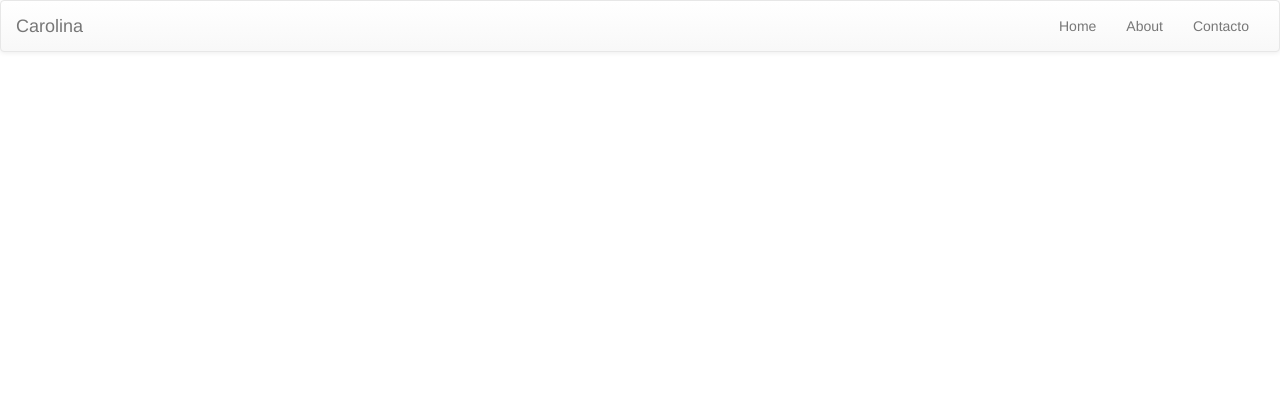
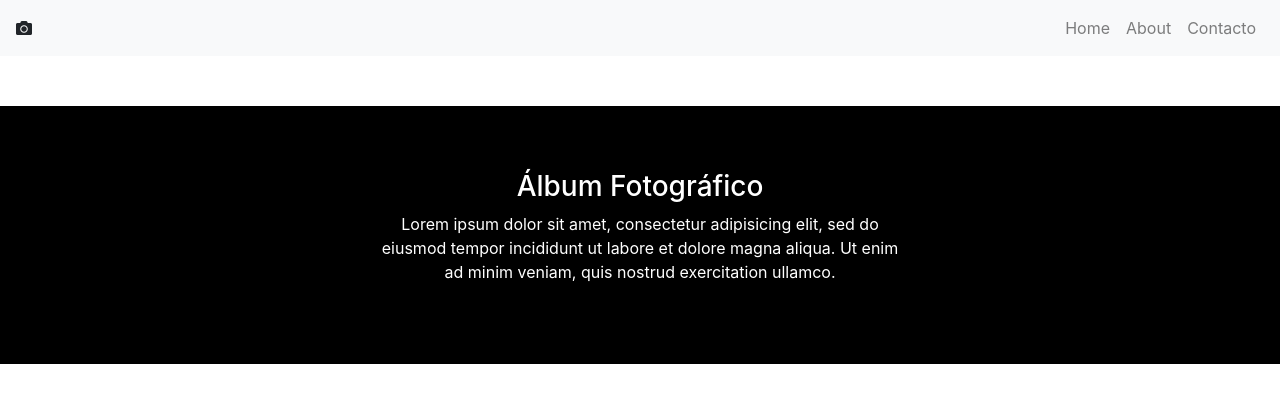
Before and after one commit to ccarril/desafio_007, a plain HTML site: page index.html in a window 1280 px wide. Drawn offline with nearby package versions, Linux system fonts and the light colour scheme.

Commit message:
jumbotron

```diff
--- a/index.html
+++ b/index.html
@@ -1,46 +1,41 @@
-<!DOCTYPE html>
-<html>
-<head>
-	<title>Bootstrap | Ejercicio Latam</title>
- 	<meta charset="utf-8">
-	 <meta name="viewport" content="width=device-width, initial-scale=1">
+<!doctype html>
+<html lang="en">
+  <head>
+    <!-- Required meta tags -->
+    <meta charset="utf-8">
+    <meta name="viewport" content="width=device-width, initial-scale=1, shrink-to-fit=no">
 
-	<!-- Latest compiled and minified CSS -->
-	<link rel="stylesheet" href="http://netdna.bootstrapcdn.com/bootstrap/3.1.1/css/bootstrap.min.css">
+    <!-- Bootstrap CSS -->
+    <link rel="stylesheet" href="https://stackpath.bootstrapcdn.com/bootstrap/4.1.1/css/bootstrap.min.css" integrity="sha384-WskhaSGFgHYWDcbwN70/dfYBj47jz9qbsMId/iRN3ewGhXQFZCSftd1LZCfmhktB" crossorigin="anonymous">
+    <!-- Fontawesome -->
+   <link rel="stylesheet" href="https://use.fontawesome.com/releases/v5.0.13/css/all.css" integrity="sha384-DNOHZ68U8hZfKXOrtjWvjxusGo9WQnrNx2sqG0tfsghAvtVlRW3tvkXWZh58N9jp" crossorigin="anonymous">
 
-	<!-- Optional theme -->
-	<link rel="stylesheet" href="http://netdna.bootstrapcdn.com/bootstrap/3.1.1/css/bootstrap-theme.min.css">
-
-	<script type="text/javascript" src="js/jquery-3.3.1.js"></script>
-
-	<!-- Latest compiled and minified JavaScript -->
-	<script src="http://netdna.bootstrapcdn.com/bootstrap/3.1.1/js/bootstrap.min.js"></script>
-</head>
+    <title>Desafio007</title>
+  </head>
 <body>
 <!-- Barra de navegación -->
-<nav class="navbar navbar-default" role="navigation">
-  <div class="container-fluid">
-    <!-- Brand and toggle get grouped for better mobile display -->
-    <div class="navbar-header">
-      <button type="button" class="navbar-toggle" data-toggle="collapse" data-target="#bs-example-navbar-collapse-1">
-        <span class="sr-only">Toggle navigation</span>
-        <span class="icon-bar"></span>
-        <span class="icon-bar"></span>
-        <span class="icon-bar"></span>
-      </button>
-      <a class="navbar-brand" href="#">Carolina</a>
+<nav class="navbar navbar-expand-lg navbar-light bg-light">
+  <i class="fas fa-camera"></i>
+  <button class="navbar-toggler" type="button" data-toggle="collapse" data-target="#navbarNavAltMarkup" aria-controls="navbarNavAltMarkup" aria-expanded="false" aria-label="Toggle navigation">
+    <span class="navbar-toggler-icon"></span>
+  </button>
+  <div class="collapse navbar-collapse" id="navbarNavAltMarkup">
+    <div class="navbar-nav ml-auto">
+      <a class="nav-item nav-link" href="#">Home</a>
+      <a class="nav-item nav-link" href="#">About</a>
+      <a class="nav-item nav-link" href="#">Contacto</a>
     </div>
-
-    <!-- Collect the nav links, forms, and other content for toggling -->
-    <div class="collapse navbar-collapse" id="bs-example-navbar-collapse-1">
-      <ul class="nav navbar-nav navbar-right">
-        <li><a href="#">Home</a></li>
-        <li><a href="#">About</a></li>
-        <li><a href="#">Contacto</a></li>
-      </ul>
-    </div><!-- /.navbar-collapse -->
-  </div><!-- /.container-fluid -->
+  </div>
 </nav>
 <!-- Barra de navegación -->
+<!-- Header Jumbotrón -->
+	<div class="jumbotron jumbotron-fluid" style="background-color: black; margin-top: 50px; margin-bottom: 50px; text-align: center; color: white;">
+		<div class="container">
+			<div class="col-md-6 mx-auto">
+				<h3>Álbum Fotográfico</h3>
+				<p>Lorem ipsum dolor sit amet, consectetur adipisicing elit, sed do eiusmod tempor incididunt ut labore et dolore magna aliqua. Ut enim ad minim veniam, quis nostrud exercitation ullamco.</p>
+			</div>
+		</div>
+	</div>
 </body>
 </html>
```
